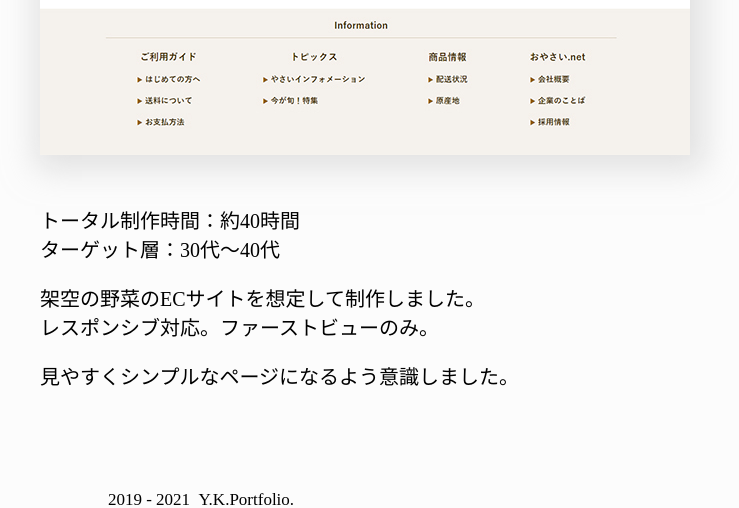
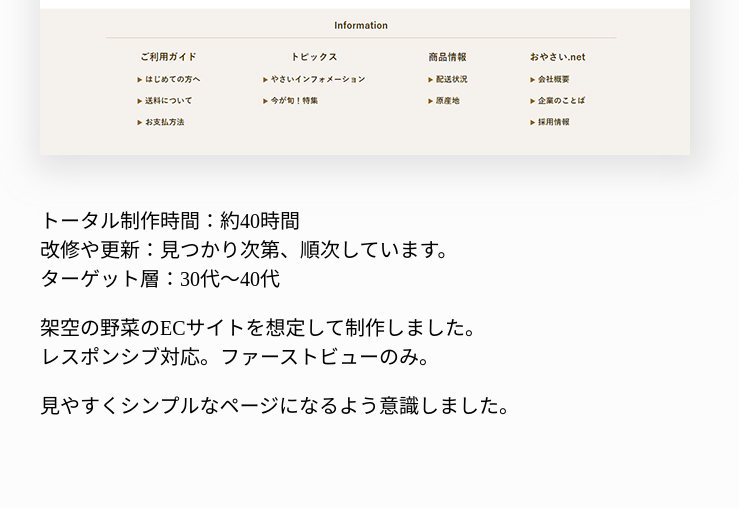
Before and after one commit to korisu07/Portfolio-Copy---test, a PHP site: page /oyasai.php in a window 1280 px wide. Shown: the part 852-1360 px from the top of the page, without its empty margins (439-1178 px from the left). Run offline with PHP 8.4, Linux system fonts and the light colour scheme.

Commit message:
文章を更新。

```diff
--- a/oyasai.php
+++ b/oyasai.php
@@ -27,6 +27,7 @@
             </div>
             <div class="preview-text">
               <p>トータル制作時間：約40時間</p>
+              <p>改修や更新：見つかり次第、順次しています。</p>
               <p class="mb20">ターゲット層：30代～40代</p>
 
               <p>架空の野菜のECサイトを想定して制作しました。</p>
```
